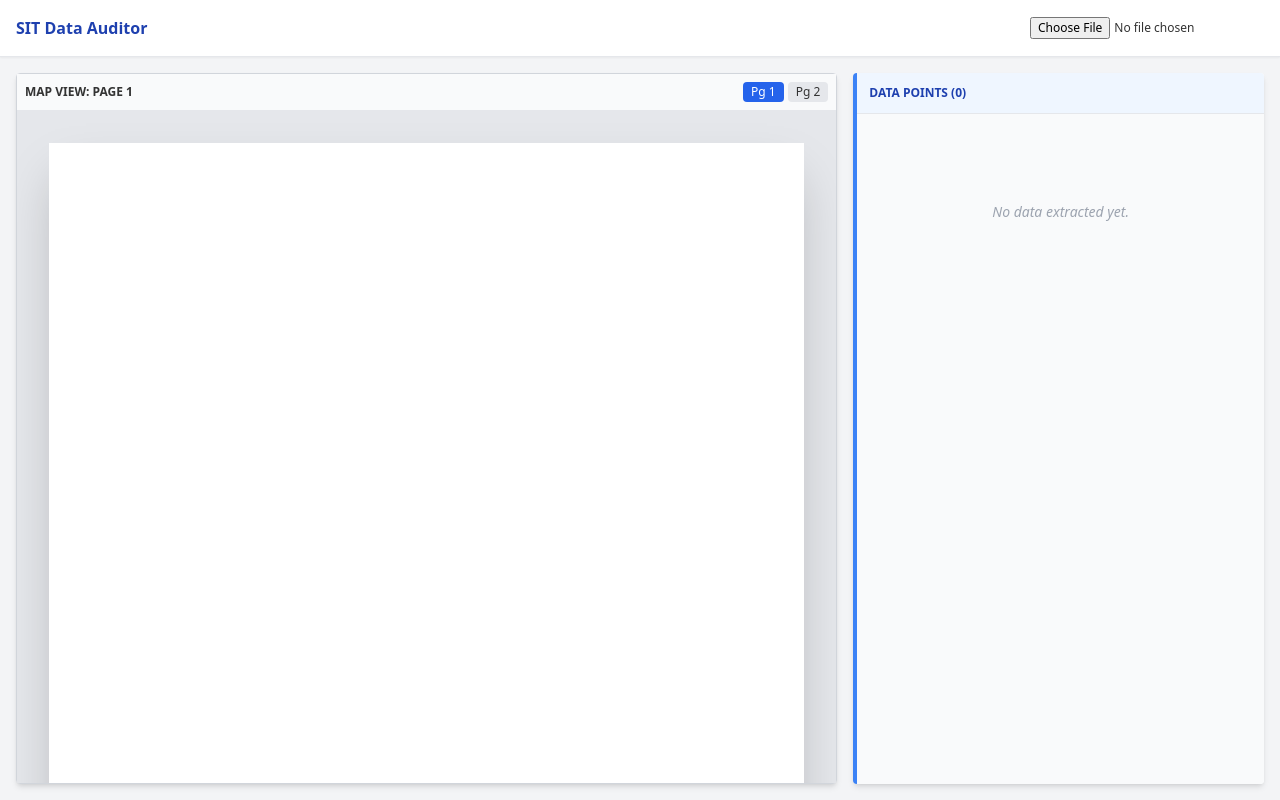
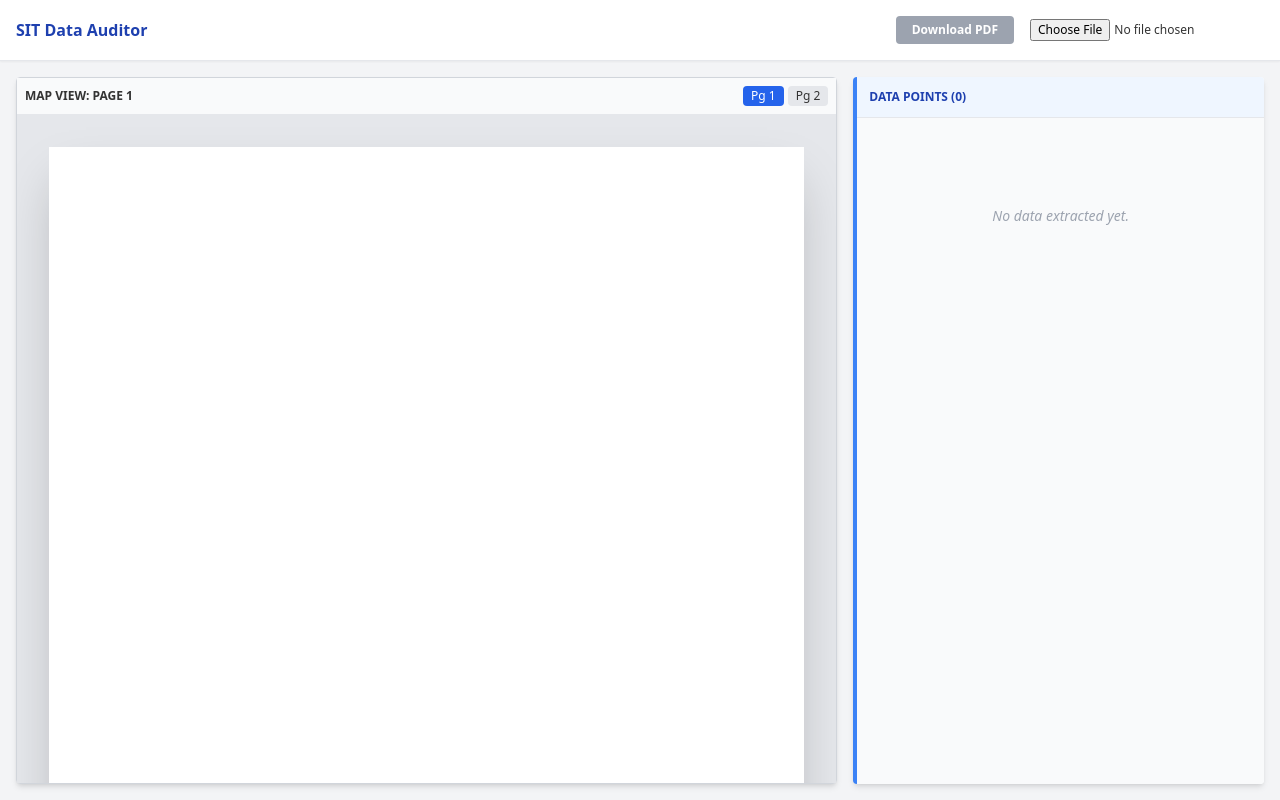
Before and after one commit to Jagatees/Build-For-Impact-2026, a Next.js app: page /document-chat in a window 1280 px wide. Built offline with nearby package versions, Linux system fonts and the light colour scheme.

Commit message:
Checkpoint

```diff
--- a/app/document-chat/page.js
+++ b/app/document-chat/page.js
@@ -1,158 +1,8 @@
-// 'use client'
-
-// import { useState, useEffect } from 'react'
-// import Link from 'next/link'
-
-// const LAMBDA_URL = "https://s5rir3bn5qiz62sikj7w364t2i0bhjxr.lambda-url.us-east-1.on.aws/";
-
-// export default function DocumentChat() {
-//   const [messages, setMessages] = useState([
-//     { id: 1, text: 'Upload your SIT letter to see the full data inventory!', type: 'bot' }
-//   ])
-//   const [isUploading, setIsUploading] = useState(false)
-//   const [pdfWords, setPdfWords] = useState([])
-//   const [currentPage, setCurrentPage] = useState(1)
-//   const [hoveredId, setHoveredId] = useState(null) // Tracks which item is being hovered
-
-//   // 1. POLLING: Checks AWS for Textract completion
-//   const pollForResults = async (jobId) => {
-//     const checkStatus = async () => {
-//       try {
-//         const response = await fetch(LAMBDA_URL, {
-//           method: 'POST',
-//           headers: { 'Content-Type': 'application/json' },
-//           body: JSON.stringify({ action: "GET_RESULTS", jobId })
-//         });
-//         const data = await response.json();
-
-//         if (data.status === "SUCCEEDED") {
-//           setPdfWords(data.words); //
-//           setMessages(prev => [...prev, { id: Date.now(), text: "✅ Data inventory loaded!", type: 'bot' }]);
-//           setIsUploading(false);
-//         } else if (data.status === "FAILED") {
-//           setIsUploading(false);
-//         } else {
-//           setTimeout(checkStatus, 2000);
-//         }
-//       } catch (err) { console.error(err); setIsUploading(false); }
-//     };
-//     checkStatus();
-//   };
-
-//   // 2. UPLOAD: 3-step S3 + Textract process
-//   const handlePdfUpload = async (e) => {
-//     const file = e.target.files?.[0];
-//     if (!file) return;
-
-//     setIsUploading(true);
-//     try {
-//       const res = await fetch(LAMBDA_URL, {
-//         method: 'POST',
-//         headers: { 'Content-Type': 'application/json' },
-//         body: JSON.stringify({ action: "GET_PRESIGNED_URL", fileName: file.name })
-//       });
-//       const { uploadUrl, s3Key } = await res.json();
-//       await fetch(uploadUrl, { method: 'PUT', headers: { 'Content-Type': 'application/pdf' }, body: file });
-
-//       const startRes = await fetch(LAMBDA_URL, {
-//         method: 'POST',
-//         headers: { 'Content-Type': 'application/json' },
-//         body: JSON.stringify({ action: "START_TEXTRACT", s3Key })
-//       });
-//       const { jobId } = await startRes.json();
-//       pollForResults(jobId);
-//     } catch (err) { console.error(err); setIsUploading(false); }
-//   };
-
-//   // Filter words by the active page
-//   const wordsOnCurrentPage = pdfWords.filter(w => w.page === currentPage);
-
-//   return (
-//     <div className="h-screen bg-gray-100 flex flex-col font-sans overflow-hidden">
-//       <nav className="p-4 bg-white border-b flex justify-between items-center shadow-sm z-10">
-//         <h1 className="font-bold text-blue-800">SIT Data Auditor</h1>
-//         <div className="flex gap-4 items-center">
-//           <input type="file" onChange={handlePdfUpload} className="text-xs" />
-//         </div>
-//       </nav>
-
-//       <div className="flex flex-1 overflow-hidden p-4 gap-4">
-
-//         {/* LEFT: VISUAL EDITOR */}
-//         <div className="w-2/3 bg-white rounded shadow-md flex flex-col border border-gray-300">
-//           <div className="p-2 border-b bg-gray-50 flex justify-between items-center">
-//             <span className="text-xs font-bold uppercase">Map View: Page {currentPage}</span>
-//             <div className="flex gap-1">
-//               <button onClick={() => setCurrentPage(1)} className={`px-2 py-0.5 text-xs rounded ${currentPage === 1 ? 'bg-blue-600 text-white' : 'bg-gray-200'}`}>Pg 1</button>
-//               <button onClick={() => setCurrentPage(2)} className={`px-2 py-0.5 text-xs rounded ${currentPage === 2 ? 'bg-blue-600 text-white' : 'bg-gray-200'}`}>Pg 2</button>
-//             </div>
-//           </div>
-//           <div className="flex-1 relative bg-gray-200 overflow-auto p-8">
-//             <div className="relative mx-auto bg-white shadow-2xl" style={{ width: '100%', aspectRatio: '1/1.41' }}>
-//               {wordsOnCurrentPage.map(w => (
-//                 <div
-//                   key={w.id}
-//                   style={{
-//                     position: 'absolute',
-//                     top: `${w.geometry.top * 100}%`,
-//                     left: `${w.geometry.left * 100}%`,
-//                     width: `${w.geometry.width * 100}%`,
-//                     height: `${w.geometry.height * 100}%`,
-//                     border: hoveredId === w.id ? '2px solid red' : '1px solid rgba(0,0,255,0.2)',
-//                     backgroundColor: hoveredId === w.id ? 'rgba(255,0,0,0.1)' : 'transparent',
-//                     transition: 'all 0.1s ease',
-//                     zIndex: hoveredId === w.id ? 20 : 10
-//                   }}
-//                 />
-//               ))}
-//               {isUploading && <div className="absolute inset-0 bg-white/60 flex items-center justify-center font-bold">ANALYZING...</div>}
-//             </div>
-//           </div>
-//         </div>
-
-//         {/* RIGHT: DATA INVENTORY LIST */}
-//         <div className="w-1/3 bg-white rounded shadow-md flex flex-col border-l-4 border-blue-500 overflow-hidden">
-//           <div className="p-3 border-b bg-blue-50 text-xs font-bold text-blue-800 flex justify-between">
-//             <span>DATA POINTS ({wordsOnCurrentPage.length})</span>
-//           </div>
-
-//           <div className="flex-1 overflow-y-auto p-2 space-y-2 bg-gray-50">
-//             {wordsOnCurrentPage.map((word) => (
-//               <div
-//                 key={word.id}
-//                 onMouseEnter={() => setHoveredId(word.id)}
-//                 onMouseLeave={() => setHoveredId(null)}
-//                 className={`p-2 rounded border transition-all ${hoveredId === word.id ? 'border-blue-500 bg-blue-50 shadow-sm' : 'border-gray-200 bg-white'}`}
-//               >
-//                 <div className="flex justify-between text-[9px] mb-1 font-mono text-gray-400">
-//                   <span>LOC: {Math.round(word.geometry.left * 100)}%, {Math.round(word.geometry.top * 100)}%</span>
-//                   <span>ID: {word.id.slice(0, 5)}</span>
-//                 </div>
-//                 <input
-//                   className="w-full text-xs font-semibold bg-transparent border-none focus:ring-0 p-0"
-//                   value={word.text}
-//                   onChange={(e) => {
-//                     const updated = pdfWords.map(pw => pw.id === word.id ? {...pw, text: e.target.value} : pw);
-//                     setPdfWords(updated);
-//                   }}
-//                 />
-//               </div>
-//             ))}
-//             {wordsOnCurrentPage.length === 0 && !isUploading && (
-//               <div className="text-center py-20 text-gray-400 text-sm italic">No data extracted yet.</div>
-//             )}
-//           </div>
-//         </div>
-
-//       </div>
-//     </div>
-//   )
-// }
-
 'use client'
 
 import { useState, useEffect } from 'react'
 import Link from 'next/link'
+import { jsPDF } from 'jspdf'
 
 const LAMBDA_URL = "https://s5rir3bn5qiz62sikj7w364t2i0bhjxr.lambda-url.us-east-1.on.aws/";
 
@@ -165,7 +15,35 @@ export default function DocumentChat() {
   const [currentPage, setCurrentPage] = useState(1)
   const [hoveredId, setHoveredId] = useState(null)
 
-  // 1. POLLING: Checks AWS for Textract completion
+  // 1. DOWNLOAD LOGIC: Reconstructs the PDF using Textract coordinates
+  const downloadAsPdf = () => {
+    // 'p' = portrait, 'pt' = points, 'a4' = standard paper size
+    const doc = new jsPDF('p', 'pt', 'a4');
+    const pdfWidth = doc.internal.pageSize.getWidth();
+    const pdfHeight = doc.internal.pageSize.getHeight();
+
+    // Group words by page to handle Page 1 and Page 2 correctly
+    const pages = [...new Set(pdfWords.map(w => w.page))].sort((a, b) => a - b);
+
+    pages.forEach((pageNum, index) => {
+      // Add a new page if it's not the first one
+      if (index > 0) doc.addPage();
+
+      const words = pdfWords.filter(w => w.page === pageNum);
+      words.forEach(word => {
+        // Map normalized coordinates (0-1) back to PDF points
+        const x = word.geometry.left * pdfWidth;
+        const y = word.geometry.top * pdfHeight;
+
+        doc.setFontSize(8);
+        doc.text(word.text, x, y);
+      });
+    });
+
+    doc.save('SIT_Audited_Document.pdf');
+  };
+
+  // 2. POLLING: Checks AWS for Textract completion
   const pollForResults = async (jobId) => {
     const checkStatus = async () => {
       try {
@@ -190,7 +68,7 @@ export default function DocumentChat() {
     checkStatus();
   };
 
-  // 2. UPLOAD: 3-step S3 + Textract process
+  // 3. UPLOAD: 3-step S3 + Textract process
   const handlePdfUpload = async (e) => {
     const file = e.target.files?.[0];
     if (!file) return;
@@ -223,6 +101,14 @@ export default function DocumentChat() {
       <nav className="p-4 bg-white border-b flex justify-between items-center shadow-sm z-10">
         <h1 className="font-bold text-blue-800">SIT Data Auditor</h1>
         <div className="flex gap-4 items-center">
+          {/* New Download Button */}
+          <button
+            onClick={downloadAsPdf}
+            disabled={pdfWords.length === 0}
+            className="bg-green-600 text-white px-4 py-1.5 rounded text-xs font-bold hover:bg-green-700 disabled:bg-gray-400 transition-colors"
+          >
+            Download PDF
+          </button>
           <input type="file" onChange={handlePdfUpload} className="text-xs" />
         </div>
       </nav>
--- a/package.json
+++ b/package.json
@@ -9,6 +9,7 @@
     "lint": "next lint"
   },
   "dependencies": {
+    "jspdf": "^4.0.0",
     "next": "^14.0.0",
     "openai": "^4.104.0",
     "pdf-parse": "^2.4.5",
```
Also changed, not shown: 1 other file (tests, documents, lock files or other folders).
